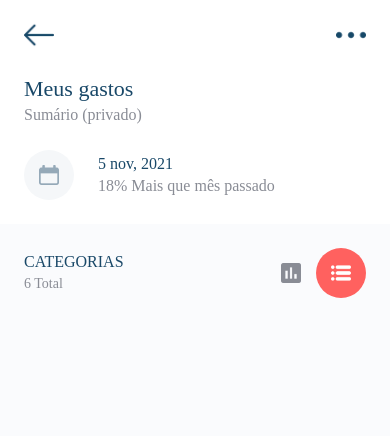
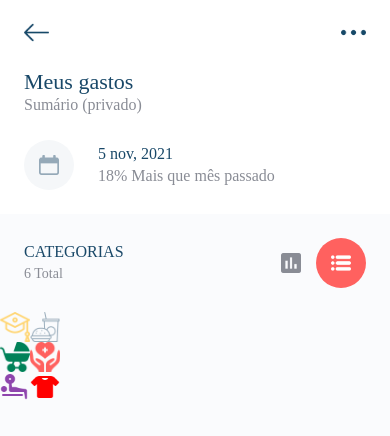
Before and after one commit to pedromaia1218/react-native-expense-tracker, a React Native app: screen /Home in a window 390 px wide. Both pictures are taken after a click on the element 341 px from the left and 273 px from the top of the page. Shown: the top 436 px of the page. Built offline with nearby package versions, Linux system fonts and the light colour scheme.

Commit message:
Context for the viewMode

```diff
--- a/App.js
+++ b/App.js
@@ -3,6 +3,7 @@ import { createNativeStackNavigator } from '@react-navigation/native-stack'
 import { NavigationContainer, DefaultTheme } from '@react-navigation/native'
 
 import { Home } from './src/screens/'
+import { ViewModeProvider } from './src/contexts/ViewModeContext'
 
 const theme = {
     ...DefaultTheme,
@@ -16,6 +17,7 @@ const Stack = createNativeStackNavigator()
 
 const App = () => {
     return (
+        <ViewModeProvider>
             <NavigationContainer theme={theme}>
                 <Stack.Navigator
                     screenOptions={{
@@ -26,6 +28,7 @@ const App = () => {
                     <Stack.Screen name='Home' component={Home} />
                 </Stack.Navigator>
             </NavigationContainer>
+        </ViewModeProvider>
     )
 }
 
--- a/constants/theme.js
+++ b/constants/theme.js
@@ -49,7 +49,7 @@ export const SIZES = {
 export const FONTS = {
     largeTitle: { fontFamily: "Roboto-regular", fontSize: SIZES.largeTitle, lineHeight: 55 },
     h1: { fontFamily: "Roboto-Black", fontSize: SIZES.h1, lineHeight: 36 },
-    h2: { fontFamily: "Roboto-Bold", fontSize: SIZES.h2, lineHeight: 30 },
+    h2: { fontFamily: "Roboto-Bold", fontSize: SIZES.h2, lineHeight: 25 },
     h3: { fontFamily: "Roboto-Bold", fontSize: SIZES.h3, lineHeight: 22 },
     h4: { fontFamily: "Roboto-Bold", fontSize: SIZES.h4, lineHeight: 22 },
     body1: { fontFamily: "Roboto-Regular", fontSize: SIZES.body1, lineHeight: 36 },
--- a/src/components/CategoryHeaderSection.js
+++ b/src/components/CategoryHeaderSection.js
@@ -1,4 +1,4 @@
-import React from 'react'
+import React, { useContext } from 'react'
 import {
     View,
     Text,
@@ -8,11 +8,11 @@ import {
 import { COLORS, FONTS, SIZES, icons } from '../../constants'
 
 import categoriesData from '../../constants/categoriesData'
+import ViewModeContext from '../contexts/ViewModeContext'
 
 function CategoryHeaderSection() {
 
-    const [categories, setCategories] = React.useState(categoriesData)
-    const [viewMode, setViewMode] = React.useState('chart')
+    const { viewMode, setViewMode } = useContext(ViewModeContext)
 
     return (
         <View style={{
@@ -22,7 +22,7 @@ function CategoryHeaderSection() {
             {/* Title */}
             <View>
                 <Text style={{ color: COLORS.primary, ...FONTS.h3 }}>CATEGORIAS</Text>
-                <Text style={{ color: COLORS.darkgray, ...FONTS.body4 }}>{categories.length} Total</Text>
+                <Text style={{ color: COLORS.darkgray, ...FONTS.body4 }}>{categoriesData.length} Total</Text>
             </View>
             {/* Buttons */}
             <View style={{ flexDirection: 'row' }}>
--- /dev/null
+++ b/src/components/CategoryList.js
@@ -0,0 +1,45 @@
+import React from 'react'
+import {
+    View,
+    Text,
+    TouchableOpacity,
+    Image,
+    FlatList
+} from 'react-native'
+import { COLORS, FONTS, SIZES, icons } from '../../constants'
+
+import categoriesData from '../../constants/categoriesData'
+
+function CategoryList() {
+
+    const renderItem = ({ item }) => {
+        return (
+            <TouchableOpacity>
+                <Image
+                    source={item.icon}
+                    style={{
+                        width: 30,
+                        height: 30,
+                        tintColor: item.color
+                    }}
+                />
+            </TouchableOpacity>
+        )
+    }
+
+    return (
+        <View>
+            <View>
+                <FlatList
+                    data={categoriesData}
+                    renderItem={renderItem}
+                    keyExtractor={item => `${item.id}`}
+                    key={'_'}
+                    numColumns={2}
+                />
+            </View>
+        </View>
+    )
+}
+
+export default CategoryList
--- a/src/components/NavBar.js
+++ b/src/components/NavBar.js
@@ -12,7 +12,7 @@ function NavBar() {
         <View
             style={{
                 flexDirection: 'row',
-                height: 50,
+                height: 45,
                 alignItems: 'flex-end',
                 justifyContent: 'space-between',
                 paddingHorizontal: SIZES.padding,
@@ -26,8 +26,8 @@ function NavBar() {
                 <Image
                     source={icons.back_arrow}
                     style={{
-                        width: 30,
-                        height: 30,
+                        width: 25,
+                        height: 25,
                         tintColor: COLORS.primary
                     }}
                 />
@@ -39,8 +39,8 @@ function NavBar() {
                 <Image
                     source={icons.more}
                     style={{
-                        width: 30,
-                        height: 30,
+                        width: 25,
+                        height: 25,
                         tintColor: COLORS.primary
                     }}
                 />
--- /dev/null
+++ b/src/contexts/ViewModeContext.js
@@ -0,0 +1,16 @@
+import React, { createContext, useState } from 'react'
+
+const ViewModeContext = createContext()
+const ViewModeProvider = props => {
+
+    const [viewMode, setViewMode] = useState('chart')
+
+    return (
+        <ViewModeContext.Provider value={{ viewMode, setViewMode }}>
+            {props.children}
+        </ViewModeContext.Provider>
+    )
+}
+
+export { ViewModeProvider }
+export default ViewModeContext
--- a/src/screens/Home.js
+++ b/src/screens/Home.js
@@ -1,4 +1,4 @@
-import React from 'react'
+import React, { useContext } from 'react'
 import {
     View,
     Text,
@@ -7,12 +7,16 @@ import {
 } from 'react-native'
 
 import { COLORS, FONTS, SIZES, icons } from '../../constants'
+import ViewModeContext from '../contexts/ViewModeContext'
 
 import NavBar from '../components/NavBar'
 import Header from '../components/Header'
 import CategoryHeaderSection from '../components/CategoryHeaderSection'
+import CategoryList from '../components/CategoryList'
 
 const Home = () => {
+
+    const { viewMode, setViewMode } = useContext(ViewModeContext)
 
     return (
         <View style={{ flex: 1, backgroundColor: COLORS.lightGray2 }}>
@@ -24,6 +28,18 @@ const Home = () => {
 
             {/* Category header section */}
             <CategoryHeaderSection />
+
+            {
+                viewMode == 'list'
+                    ?
+                    <View>
+                        <CategoryList />
+                    </View>
+                    :
+                    <View>
+                        <Text>chart comp</Text>
+                    </View>
+            }
         </View>
     )
 }
```
Lines whose indentation alone changed are shown as unchanged.
